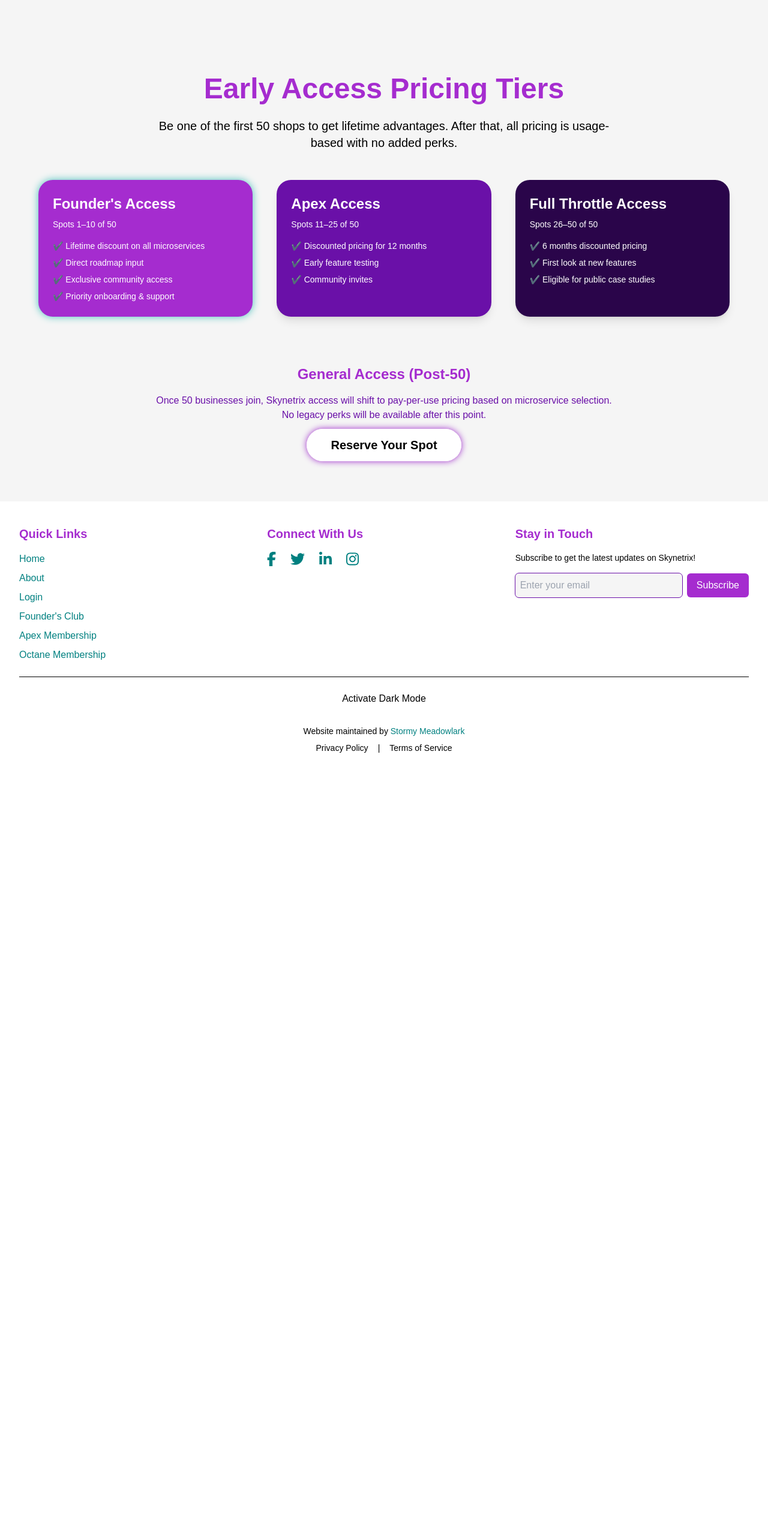
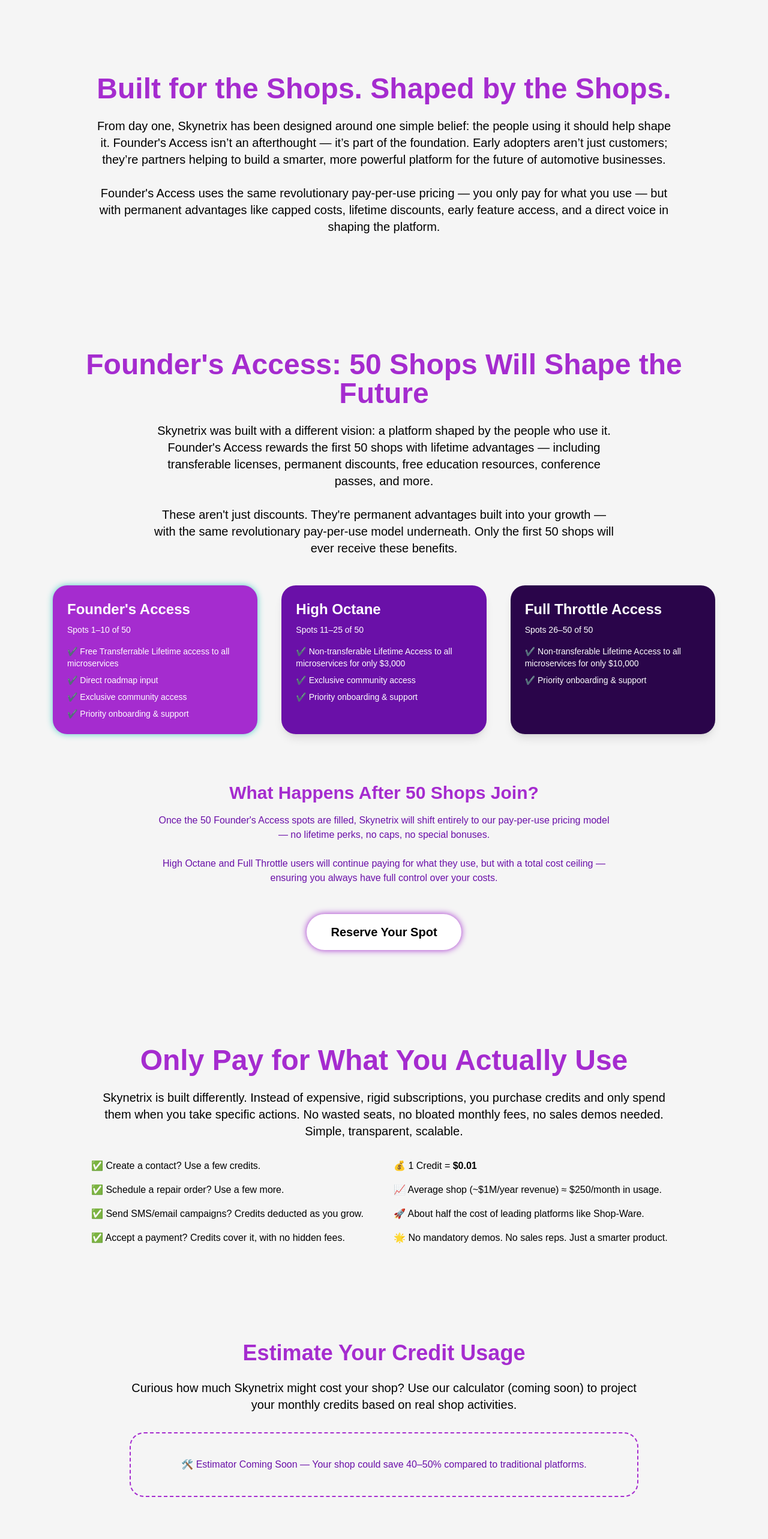
Before and after one commit to StormyMeadowlark/SkynetrixClientSide, a React (Vite) app: page /pricing in a window 1280 px wide. Shown: the part 100-2666 px from the top of the page at 60% size. Before the commit the page ends 1373 px from the top, so only its background shows below. Built offline with nearby package versions, Linux system fonts and the light colour scheme; a web font is replaced by a local one.

Commit message:
working on the wording of the pricing page

```diff
--- a/src/pages/PricingPage.jsx
+++ b/src/pages/PricingPage.jsx
@@ -21,21 +21,21 @@
       color:
         "bg-light-purple dark:bg-light-teal dark:text-purple dark:hover:bg-teal dark:hover:text-gray animate-hoverGlow hover:animate hover:animate-pulse dark:hover:animate-none",
       perks: [
-        "Lifetime discount on all microservices",
+        "Free Transferrable Lifetime access to all microservices",
         "Direct roadmap input",
         "Exclusive community access",
         "Priority onboarding & support",
       ],
     },
     {
-      name: "Apex Access",
+      name: "High Octane",
       range: "11–25",
       color:
         "bg-dark-purple dark:bg-light-teal dark:text-purple dark:hover:bg-teal dark:hover:text-gray hover:animate hover:animate-pulse dark:hover:animate-none",
       perks: [
-        "Discounted pricing for 12 months",
-        "Early feature testing",
-        "Community invites",
+        "Non-transferable Lifetime Access to all microservices for only $3,000",
+        "Exclusive community access",
+        "Priority onboarding & support",
       ],
     },
     {
@@ -44,22 +44,43 @@
       color:
         "bg-purple dark:bg-light-teal dark:text-purple dark:hover:bg-teal dark:hover:text-gray hover:animate hover:animate-pulse dark:hover:animate-none",
       perks: [
-        "6 months discounted pricing",
-        "First look at new features",
-        "Eligible for public case studies",
+        "Non-transferable Lifetime Access to all microservices for only $10,000",
+        "Priority onboarding & support",
       ],
     },
   ];
 
   return (
     <main className="bg-light-primary-bg dark:bg-dark-primary-bg text-black dark:text-white pt-16 px-4">
-      <section className="max-w-6xl mx-auto text-center py-20">
-        <h1 className="text-4xl md:text-5xl font-bold text-light-purple dark:text-light-teal mb-6">
-          Early Access Pricing Tiers
+<section className="max-w-5xl mx-auto text-center py-20 px-6">
+  <h1 className="text-5xl font-bold mb-6 text-light-purple dark:text-light-teal">
+    Built for the Shops. Shaped by the Shops.
   </h1>
+  <p className="text-lg mb-8">
+    From day one, Skynetrix has been designed around one simple belief:
+    the people using it should help shape it.
+    Founder's Access isn’t an afterthought — it’s part of the foundation.
+    Early adopters aren’t just customers; they’re partners helping to build
+    a smarter, more powerful platform for the future of automotive businesses.
+    <br /><br />
+    Founder's Access uses the same revolutionary pay-per-use pricing
+    — you only pay for what you use —
+    but with permanent advantages like capped costs, lifetime discounts,
+    early feature access, and a direct voice in shaping the platform.
+  </p>
+</section>
+
+<section className="max-w-6xl mx-auto text-center py-20 px-6">
+  <h2 className="text-4xl md:text-5xl font-bold text-light-purple dark:text-light-teal mb-6">
+    Founder's Access: 50 Shops Will Shape the Future
+  </h2>
   <p className="text-lg max-w-3xl mx-auto mb-12">
-          Be one of the first 50 shops to get lifetime advantages. After that,
-          all pricing is usage-based with no added perks.
+    Skynetrix was built with a different vision: a platform shaped by the people who use it.
+    Founder's Access rewards the first 50 shops with lifetime advantages —
+    including transferable licenses, permanent discounts, free education resources, conference passes, and more.
+    <br /><br />
+    These aren't just discounts. They're permanent advantages built into your growth — with the same revolutionary pay-per-use model underneath.
+    Only the first 50 shops will ever receive these benefits.
   </p>
 
   <div className="grid grid-cols-1 md:grid-cols-3 gap-10 text-left">
@@ -68,7 +89,7 @@
         key={index}
         className={`rounded-2xl text-white shadow-lg p-6 ${tier.color}`}
       >
-              <h2 className="text-2xl font-bold mb-2">{tier.name}</h2>
+        <h3 className="text-2xl font-bold mb-2">{tier.name}</h3>
         <p className="mb-4 text-sm">Spots {tier.range} of 50</p>
         <ul className="space-y-2 text-sm">
           {tier.perks.map((perk, i) => (
@@ -80,20 +101,62 @@
   </div>
 
   <div className="mt-20 max-w-3xl mx-auto text-center">
-          <h2 className="text-2xl font-bold text-light-purple dark:text-light-teal mb-4">
-            General Access (Post-50)
+    <h2 className="text-3xl font-bold text-light-purple dark:text-light-teal mb-4">
+      What Happens After 50 Shops Join?
     </h2>
     <p className="text-md text-dark-purple dark:text-light-purple mb-6">
-            Once 50 businesses join, Skynetrix access will shift to pay-per-use
-            pricing based on microservice selection. No legacy perks will be
-            available after this point.
+      Once the 50 Founder's Access spots are filled, Skynetrix will shift entirely to
+      our pay-per-use pricing model — no lifetime perks, no caps, no special bonuses.
+      <br /><br />
+      High Octane and Full Throttle users will continue paying for what they use,
+      but with a total cost ceiling — ensuring you always have full control over your costs.
     </p>
+
     <Link
       to="/founders-access"
-            className="mt-6 px-10 py-4 font-bold text-lg rounded-full bg-white dark:bg-purple animate-pulse hover:animate-hoverGlow hover:shadow-neon-teal transition duration-300"
+      className="mt-6 inline-block px-10 py-4 font-bold text-lg rounded-full bg-white dark:bg-purple animate-pulse hover:animate-hoverGlow hover:shadow-neon-teal transition duration-300"
     >
       Reserve Your Spot
     </Link>
+  </div>
+</section>
+      <section className="max-w-5xl mx-auto text-center py-20 px-6">
+  <h1 className="text-5xl font-bold mb-6 text-light-purple dark:text-light-teal">
+    Only Pay for What You Actually Use
+  </h1>
+  <p className="text-lg mb-8">
+    Skynetrix is built differently. Instead of expensive, rigid subscriptions,
+    you purchase credits and only spend them when you take specific actions.
+    No wasted seats, no bloated monthly fees, no sales demos needed.
+    Simple, transparent, scalable.
+  </p>
+  <div className="grid grid-cols-1 md:grid-cols-2 gap-8 text-left">
+    <div className="space-y-4">
+      <p>✅ Create a contact? Use a few credits.</p>
+      <p>✅ Schedule a repair order? Use a few more.</p>
+      <p>✅ Send SMS/email campaigns? Credits deducted as you grow.</p>
+      <p>✅ Accept a payment? Credits cover it, with no hidden fees.</p>
+    </div>
+    <div className="space-y-4">
+      <p>💰 1 Credit = <strong>$0.01</strong></p>
+      <p>📈 Average shop (~$1M/year revenue) ≈ $250/month in usage.</p>
+      <p>🚀 About half the cost of leading platforms like Shop-Ware.</p>
+      <p>🌟 No mandatory demos. No sales reps. Just a smarter product.</p>
+    </div>
+  </div>
+</section>
+      <section className="max-w-4xl mx-auto text-center py-20 px-6">
+  <h2 className="text-4xl font-bold mb-6 text-light-purple dark:text-light-teal">
+    Estimate Your Credit Usage
+  </h2>
+  <p className="text-lg mb-8">
+    Curious how much Skynetrix might cost your shop?
+    Use our calculator (coming soon) to project your monthly credits based on real shop activities.
+  </p>
+  <div className="border-2 border-dashed border-light-purple dark:border-light-teal p-10 rounded-2xl">
+    <p className="text-md text-dark-purple dark:text-light-purple">
+      🛠️ Estimator Coming Soon — Your shop could save 40–50% compared to traditional platforms.
+    </p>
   </div>
 </section>
     </main>
```
Also changed, not shown: 1 other file (tests, documents, lock files or other folders). Lines whose indentation alone changed are shown as unchanged.
